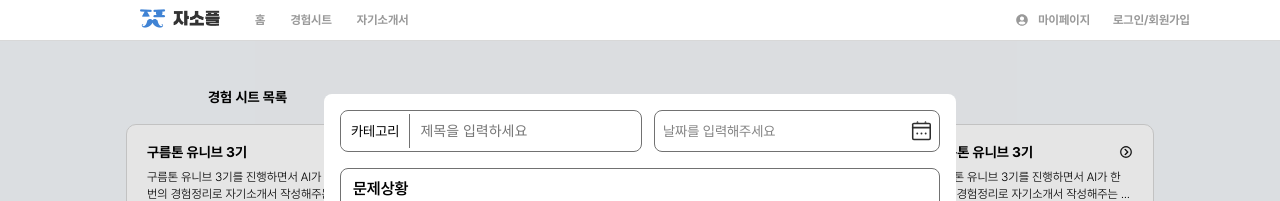
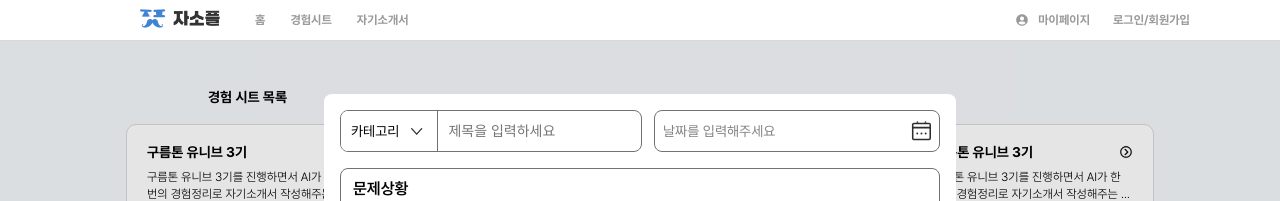
Before and after one commit to 9oormthon-univ/2024_DANPOONG_TEAM_35_FE, a React (Vite) app: page /sheet-list in a window 1280 px wide. Both pictures are taken after a click on the element 1033 px from the left and 338 px from the top of the page. Shown: the top 201 px of the page. Built offline with nearby package versions, Linux system fonts and the light colour scheme.

Commit message:
design : 카테고리 아이콘 추가

```diff
--- a/src/components/ExperienceModal.jsx
+++ b/src/components/ExperienceModal.jsx
@@ -9,6 +9,7 @@ import { DateRange } from "react-date-range";
 import format from "date-fns/format";
 import { ko } from "date-fns/locale";
 import calendarIcon from "../assets/icons/calendar.svg";
+import dropdownIcon from "../assets/icons/dropdown.svg";
 
 export default function ExperienceModal() {
   const [showDateRange, setShowDateRange] = useState(false);
@@ -31,7 +32,9 @@ export default function ExperienceModal() {
         <ModalContainer>
           <TopContainer>
             <TitleContainer>
-              <Category>카테고리</Category>
+              <Category>
+                카테고리 <DropdownIcon src={dropdownIcon} />
+              </Category>
               <TitleInput placeholder="제목을 입력하세요"></TitleInput>
             </TitleContainer>
             <DateBox onClick={toggleDateRange}>
@@ -116,11 +119,20 @@ const TitleContainer = styled.div`
 `;
 
 const Category = styled.div`
+  display: flex;
+  align-items: center;
   padding: 10px;
   font-size: 14px;
   background-color: white;
   border-right: 1px solid #717171;
   outline: none;
+`;
+const DropdownIcon = styled.img`
+  width: 20px;
+  height: 20px;
+  margin-left: 8px;
+  top: 24%;
+  pointer-events: none;
 `;
 
 const TitleInput = styled.input`
```
